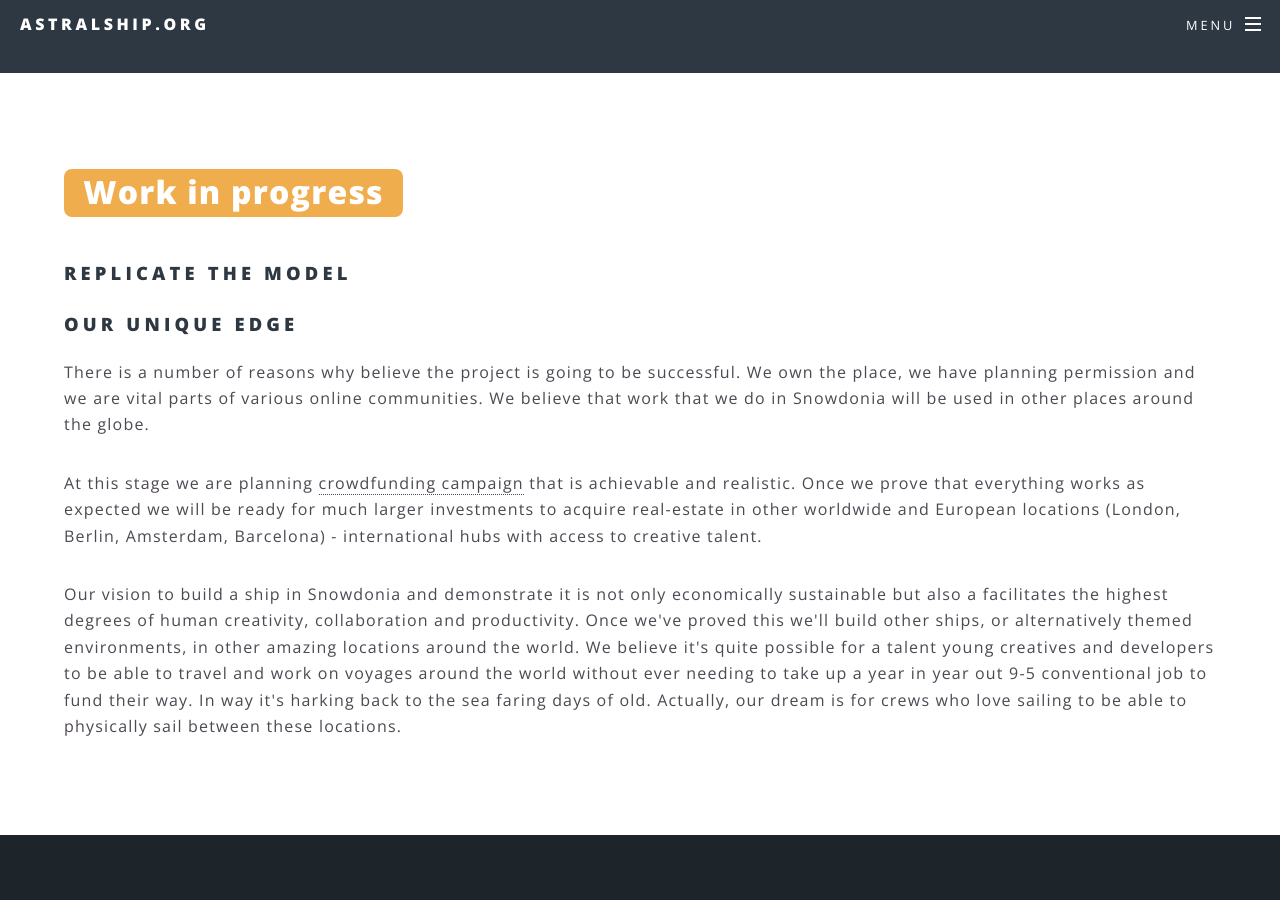
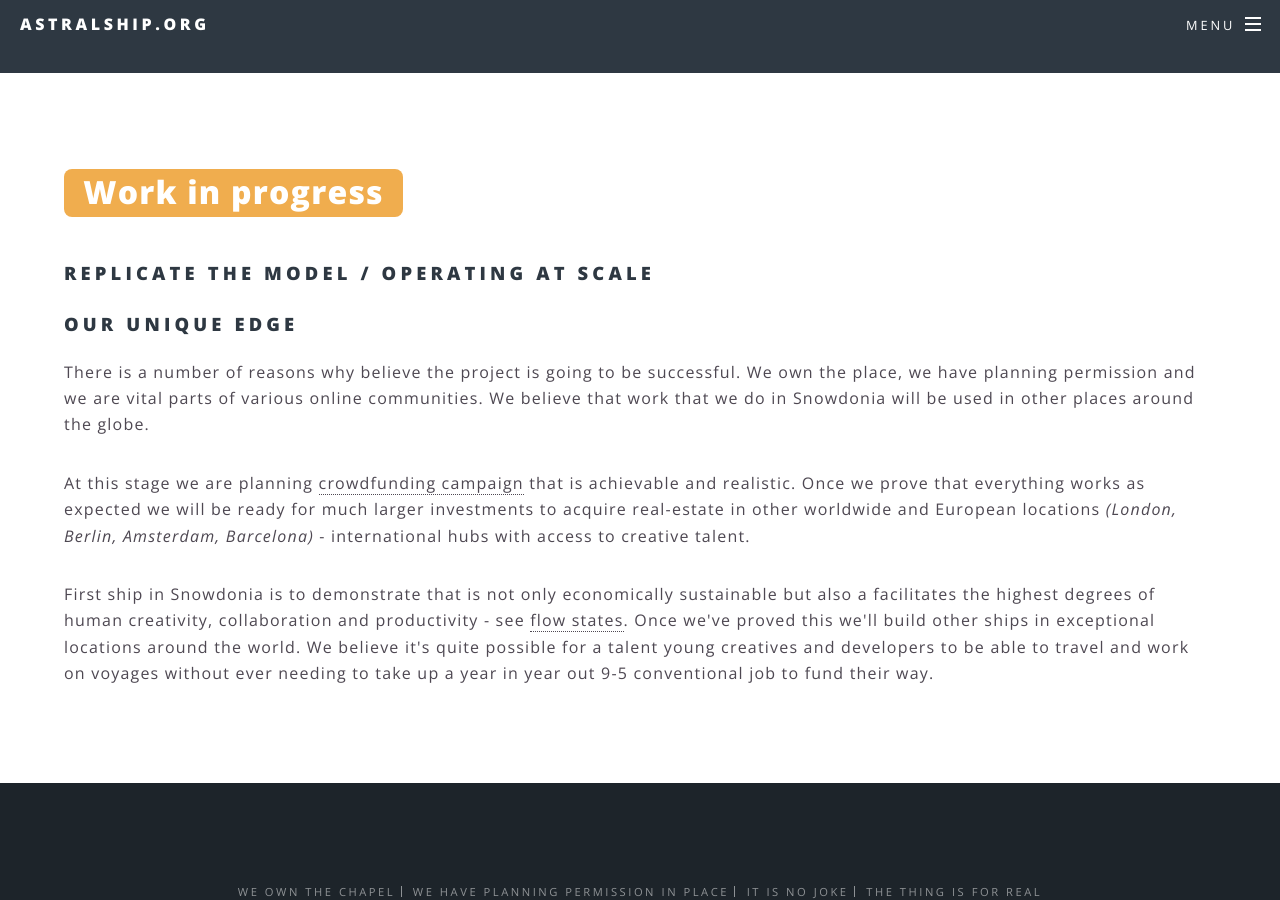
Before and after one commit to astralship/astralship.github.io, a Jekyll site: the page built from global.html, in a window 1280 px wide and 900 px high, scrolled down 320 px. Built offline with Jekyll 4.4.1, drawn with Linux system fonts in a browser that asks for light colours.

Commit message:
Removed fragment about physically sailing as it is rather distant future...

```diff
--- a/global.html
+++ b/global.html
@@ -6,11 +6,11 @@ subtitle: Think globally, act locally
 
 	<div class="wip">Work in progress</div>
 
-	<h3>Replicate the model</h3>
+	<h3>Replicate the model / Operating at scale</h3>
 
 	<h3>Our unique edge</h3>
 	<p>There is a number of reasons why believe the project is going to be successful. We own the place, we have planning permission and we are vital parts of various online communities. We believe that work that we do in Snowdonia will be used in other places around the globe.</p>
 
-	<p>At this stage we are planning <a href="investment.html">crowdfunding campaign</a> that is achievable and realistic. Once we prove that everything works as expected we will be ready for much larger investments to acquire real-estate in other worldwide and European locations (London, Berlin, Amsterdam, Barcelona) - international hubs with access to creative talent.</p>
+	<p>At this stage we are planning <a href="investment.html">crowdfunding campaign</a> that is achievable and realistic. Once we prove that everything works as expected we will be ready for much larger investments to acquire real-estate in other worldwide and European locations <em>(London, Berlin, Amsterdam, Barcelona)</em> - international hubs with access to creative talent.</p>
 
-	<p>Our vision to build a ship in Snowdonia and demonstrate it is not only economically sustainable but also a facilitates the highest degrees of human creativity, collaboration and productivity. Once we've proved this we'll build other ships, or alternatively themed environments, in other amazing locations around the world. We believe it's quite possible for a talent young creatives and developers to be able to travel and work on voyages around the world without ever needing to take up a year in year out 9-5 conventional job to fund their way. In way it's harking back to the sea faring days of old. Actually, our dream is for crews who love sailing to be able to physically sail between these locations.</p>
+	<p>First ship in Snowdonia is to demonstrate that is not only economically sustainable but also a facilitates the highest degrees of human creativity, collaboration and productivity - see <a href="flow.html">flow states</a>. Once we've proved this we'll build other ships in exceptional locations around the world. We believe it's quite possible for a talent young creatives and developers to be able to travel and work on voyages without ever needing to take up a year in year out 9-5 conventional job to fund their way.</p>
```
